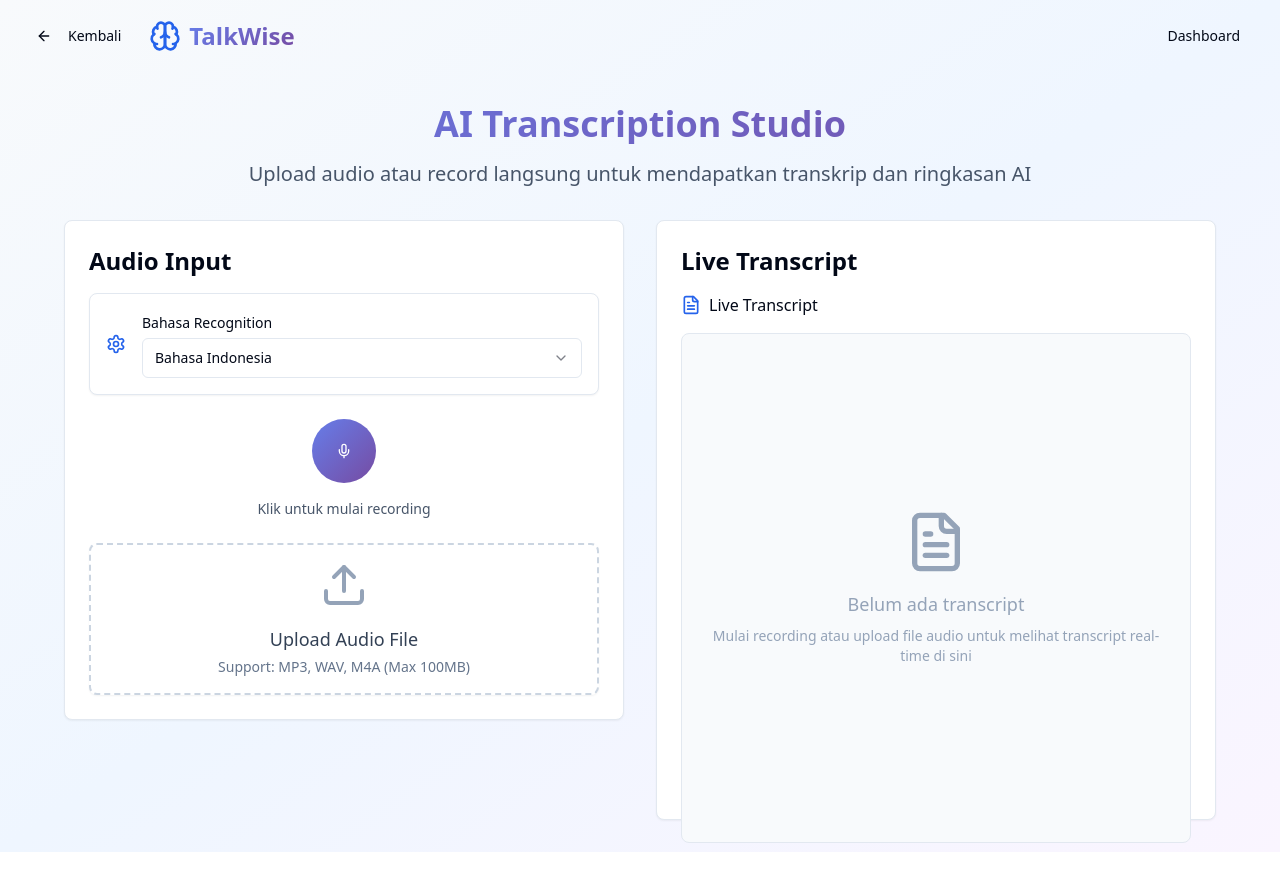
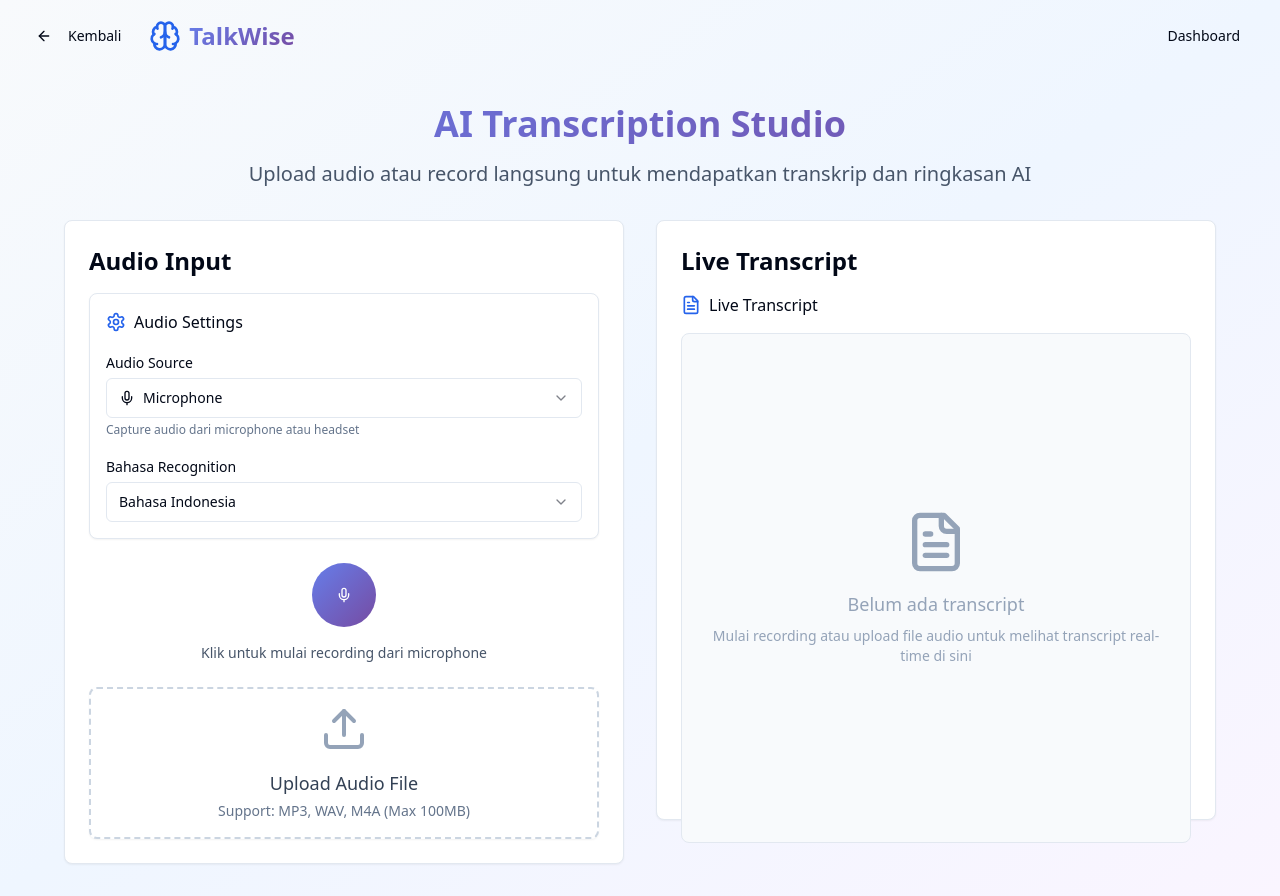
Before and after one commit to ayhylim/talkwise-meeting-scribe, a React (Vite) app: page /transcribe in a window 1280 px wide. Before the commit the page ends 852 px from the top, so only its background shows below. Built offline with nearby package versions, Linux system fonts and the light colour scheme.

Commit message:
Feat: Capture system audio for live transcript
Enable live transcript to capture audio from system devices, including online meetings and website audio, to support meeting transcription and debugging.

```diff
--- a/src/components/AudioRecorder.tsx
+++ b/src/components/AudioRecorder.tsx
@@ -4,7 +4,7 @@ import { Card } from "@/components/ui/card";
 import { Input } from "@/components/ui/input";
 import { Label } from "@/components/ui/label";
 import { Select, SelectContent, SelectItem, SelectTrigger, SelectValue } from "@/components/ui/select";
-import { Mic, MicOff, Upload, Play, Pause, Square, Settings } from "lucide-react";
+import { Mic, MicOff, Upload, Play, Pause, Square, Settings, Monitor, Headphones } from "lucide-react";
 import { useToast } from "@/hooks/use-toast";
 
 // TypeScript declarations for Speech Recognition
@@ -32,6 +32,7 @@ const AudioRecorder: React.FC<AudioRecorderProps> = ({
   const [interimTranscript, setInterimTranscript] = useState("");
   const [selectedLanguage, setSelectedLanguage] = useState("id-ID");
   const [isListening, setIsListening] = useState(false);
+  const [audioSource, setAudioSource] = useState("microphone"); // "microphone" or "system"
 
   const mediaRecorderRef = useRef<MediaRecorder | null>(null);
   const audioRef = useRef<HTMLAudioElement | null>(null);
@@ -58,6 +59,12 @@ const AudioRecorder: React.FC<AudioRecorderProps> = ({
     { code: "nl-NL", name: "Nederlands" },
   ];
 
+  // Audio source options
+  const audioSources = [
+    { value: "microphone", label: "Microphone", icon: Mic },
+    { value: "system", label: "System Audio (Screen)", icon: Monitor },
+  ];
+
   // Enhanced Speech Recognition setup
   const setupSpeechRecognition = useCallback(() => {
     if (!('webkitSpeechRecognition' in window) && !('SpeechRecognition' in window)) {
@@ -80,7 +87,7 @@ const AudioRecorder: React.FC<AudioRecorderProps> = ({
 
     // Set faster response time
     if ('webkitSpeechRecognition' in window) {
-      recognitionInstance.webkitServiceType = 'search'; // Faster than dictation
+      recognitionInstance.webkitServiceType = 'search';
     }
 
     recognitionInstance.onstart = () => {
@@ -171,11 +178,45 @@ const AudioRecorder: React.FC<AudioRecorderProps> = ({
     };
   }, [setupSpeechRecognition]);
 
-  const startRecording = async () => {
-    try {
-      console.log("Starting recording...");
+  // Get audio stream based on selected source
+  const getAudioStream = async (): Promise<MediaStream> => {
+    if (audioSource === "system") {
+      // Capture system audio (screen audio)
+      try {
+        const displayStream = await navigator.mediaDevices.getDisplayMedia({
+          video: false,
+          audio: {
+            echoCancellation: true,
+            noiseSuppression: true,
+            autoGainControl: true,
+            sampleRate: 48000,
+            channelCount: 2
+          }
+        });
 
-      const stream = await navigator.mediaDevices.getUserMedia({
+        console.log("System audio capture started");
+        return displayStream;
+      } catch (error) {
+        console.error("System audio capture failed:", error);
+        toast({
+          title: "System Audio Failed",
+          description: "Tidak dapat mengakses system audio. Mencoba microphone...",
+          variant: "destructive",
+        });
+
+        // Fallback to microphone
+        return await navigator.mediaDevices.getUserMedia({
+          audio: {
+            echoCancellation: true,
+            noiseSuppression: true,
+            autoGainControl: true,
+            sampleRate: 48000
+          }
+        });
+      }
+    } else {
+      // Regular microphone capture
+      return await navigator.mediaDevices.getUserMedia({
         audio: {
           echoCancellation: true,
           noiseSuppression: true,
@@ -183,6 +224,14 @@ const AudioRecorder: React.FC<AudioRecorderProps> = ({
           sampleRate: 48000
         }
       });
+    }
+  };
+
+  const startRecording = async () => {
+    try {
+      console.log(`Starting recording with ${audioSource}...`);
+
+      const stream = await getAudioStream();
 
       // Start audio recording
       mediaRecorderRef.current = new MediaRecorder(stream, {
@@ -204,7 +253,7 @@ const AudioRecorder: React.FC<AudioRecorderProps> = ({
         stream.getTracks().forEach(track => track.stop());
       };
 
-      mediaRecorderRef.current.start(250); // 250ms chunks for balance between performance and responsiveness
+      mediaRecorderRef.current.start(250);
       setIsRecording(true);
       isRecordingRef.current = true;
       onProcessingStart();
@@ -221,7 +270,6 @@ const AudioRecorder: React.FC<AudioRecorderProps> = ({
           recognition.start();
         } catch (error) {
           console.log("Speech recognition start error:", error);
-          // Try again after a short delay
           setTimeout(() => {
             if (isRecordingRef.current) {
               try {
@@ -234,15 +282,16 @@ const AudioRecorder: React.FC<AudioRecorderProps> = ({
         }
       }
 
+      const sourceLabel = audioSources.find(s => s.value === audioSource)?.label || audioSource;
       toast({
         title: "Recording Started",
-        description: `Mulai berbicara dalam ${languages.find(l => l.code === selectedLanguage)?.name}`,
+        description: `Mulai capture audio dari ${sourceLabel} dalam ${languages.find(l => l.code === selectedLanguage)?.name}`,
       });
     } catch (error) {
       console.error('Error starting recording:', error);
       toast({
         title: "Error",
-        description: "Tidak dapat mengakses microphone. Pastikan browser memiliki akses microphone.",
+        description: "Tidak dapat mengakses audio source. Pastikan browser memiliki permission yang diperlukan.",
         variant: "destructive",
       });
     }
@@ -273,7 +322,8 @@ const AudioRecorder: React.FC<AudioRecorderProps> = ({
         summary: '',
         createdAt: new Date(),
         duration: '00:00:00',
-        language: selectedLanguage
+        language: selectedLanguage,
+        audioSource: audioSource
       };
 
       const existingTranscripts = JSON.parse(localStorage.getItem('talkwise-transcripts') || '[]');
@@ -307,6 +357,7 @@ const AudioRecorder: React.FC<AudioRecorderProps> = ({
     }
   };
 
+  // ... keep existing code (playAudio and pauseAudio functions)
   const playAudio = () => {
     if (audioBlob && audioRef.current) {
       const audioUrl = URL.createObjectURL(audioBlob);
@@ -330,11 +381,47 @@ const AudioRecorder: React.FC<AudioRecorderProps> = ({
 
   return (
     <div className="space-y-6">
-      {/* Language Selection */}
+      {/* Settings Card */}
       <Card className="p-4">
-        <div className="flex items-center space-x-4">
-          <Settings className="h-5 w-5 text-blue-600" />
-          <div className="flex-1">
+        <div className="space-y-4">
+          <div className="flex items-center space-x-2">
+            <Settings className="h-5 w-5 text-blue-600" />
+            <span className="font-medium">Audio Settings</span>
+          </div>
+
+          {/* Audio Source Selection */}
+          <div>
+            <Label htmlFor="audio-source" className="text-sm font-medium">
+              Audio Source
+            </Label>
+            <Select value={audioSource} onValueChange={setAudioSource}>
+              <SelectTrigger className="w-full mt-1">
+                <SelectValue placeholder="Pilih sumber audio" />
+              </SelectTrigger>
+              <SelectContent>
+                {audioSources.map((source) => {
+                  const IconComponent = source.icon;
+                  return (
+                    <SelectItem key={source.value} value={source.value}>
+                      <div className="flex items-center space-x-2">
+                        <IconComponent className="h-4 w-4" />
+                        <span>{source.label}</span>
+                      </div>
+                    </SelectItem>
+                  );
+                })}
+              </SelectContent>
+            </Select>
+            <p className="text-xs text-slate-500 mt-1">
+              {audioSource === "system"
+                ? "Capture audio dari meeting online, YouTube, atau aplikasi lain di layar"
+                : "Capture audio dari microphone atau headset"
+              }
+            </p>
+          </div>
+
+          {/* Language Selection */}
+          <div>
             <Label htmlFor="language-select" className="text-sm font-medium">
               Bahasa Recognition
             </Label>
@@ -367,6 +454,8 @@ const AudioRecorder: React.FC<AudioRecorderProps> = ({
           >
             {isRecording ? (
               <Square className="h-6 w-6 text-white" />
+            ) : audioSource === "system" ? (
+              <Monitor className="h-6 w-6 text-white" />
             ) : (
               <Mic className="h-6 w-6 text-white" />
             )}
@@ -375,7 +464,10 @@ const AudioRecorder: React.FC<AudioRecorderProps> = ({
 
         <div className="text-center">
           <p className="text-sm text-slate-600">
-            {isRecording ? 'Recording... Klik untuk stop' : 'Klik untuk mulai recording'}
+            {isRecording
+              ? `Recording ${audioSource === "system" ? "system audio" : "microphone"}... Klik untuk stop`
+              : `Klik untuk mulai recording dari ${audioSource === "system" ? "system audio" : "microphone"}`
+            }
           </p>
           {isListening && (
             <div className="flex items-center justify-center space-x-2 mt-2">
@@ -385,6 +477,29 @@ const AudioRecorder: React.FC<AudioRecorderProps> = ({
           )}
         </div>
       </div>
+
+      {/* System Audio Info */}
+      {audioSource === "system" && (
+        <Card className="p-4 bg-blue-50 border-blue-200">
+          <div className="flex items-start space-x-3">
+            <Monitor className="h-5 w-5 text-blue-600 mt-0.5" />
+            <div>
+              <h4 className="font-medium text-blue-800">System Audio Capture</h4>
+              <p className="text-sm text-blue-700 mt-1">
+                Mode ini akan menangkap audio dari aplikasi yang sedang berjalan di layar Anda seperti:
+              </p>
+              <ul className="text-sm text-blue-600 mt-2 list-disc list-inside">
+                <li>Meeting online (Zoom, Google Meet, Teams)</li>
+                <li>Video YouTube atau streaming</li>
+                <li>Audio dari aplikasi desktop lainnya</li>
+              </ul>
+              <p className="text-xs text-blue-500 mt-2">
+                Browser akan meminta Anda untuk memilih tab atau aplikasi yang akan di-capture.
+              </p>
+            </div>
+          </div>
+        </Card>
+      )}
 
       {/* File Upload */}
       <Card className="p-4 border-dashed border-2 border-slate-300">
@@ -455,7 +570,7 @@ const AudioRecorder: React.FC<AudioRecorderProps> = ({
             <div>
               <p className="font-medium text-green-800">Processing Audio...</p>
               <p className="text-sm text-green-600">
-                AI sedang memproses audio real-time dengan akurasi tinggi
+                AI sedang memproses audio dari {audioSource === "system" ? "system/layar" : "microphone"} secara real-time
               </p>
             </div>
           </div>
```
